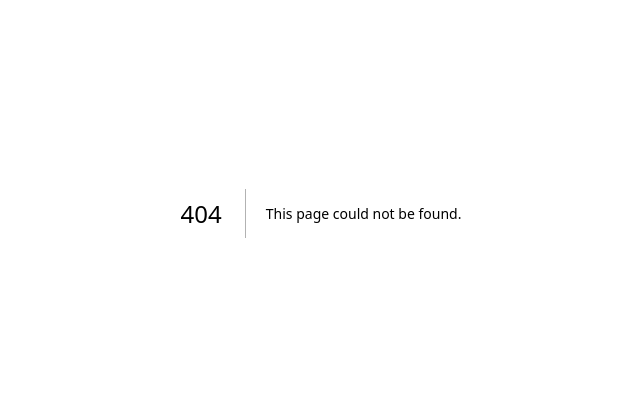
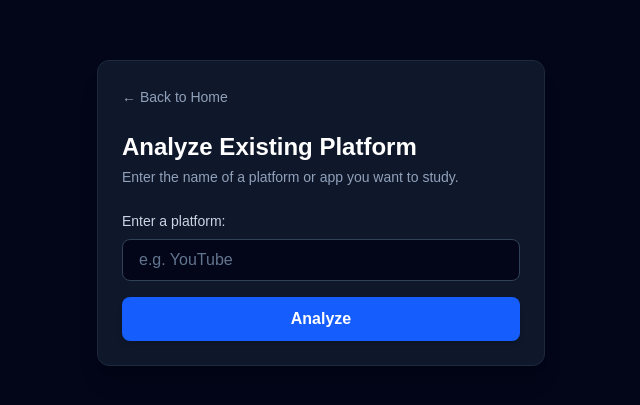
Before and after one commit to ZRYPT/project-breakdown-ai, a Next.js app: page /analyze in a window 1280 px wide. Before the commit this address had no page. Shown: the part 187-592 px from the top of the page, without its empty margins (319-959 px from the left). Built offline with nearby package versions, Linux system fonts and the light colour scheme.

Commit message:
Create analyze feature page(Phase 5)

```diff
--- /dev/null
+++ b/src/app/analyze/page.tsx
@@ -0,0 +1,68 @@
+"use client";
+
+import { useState } from "react";
+import Link from "next/link";
+
+export default function AnalyzePage() {
+  const [platform, setPlatform] = useState("");
+  const [result, setResult] = useState<string | null>(null);
+
+  const handleAnalyze = (e: React.FormEvent) => {
+    e.preventDefault();
+    if (platform.trim()) {
+      setResult(platform);
+    }
+  };
+
+  return (
+    <main className="min-h-screen bg-slate-950 text-slate-100 flex flex-col items-center justify-center p-6">
+      <div className="max-w-md w-full bg-slate-900 border border-slate-800 rounded-xl p-6 shadow-xl space-y-6">
+        <Link
+          href="/"
+          className="text-sm text-slate-400 hover:text-slate-200 transition-colors inline-block"
+        >
+          ← Back to Home
+        </Link>
+
+        <div>
+          <h1 className="text-2xl font-bold text-white mb-1">
+            Analyze Existing Platform
+          </h1>
+          <p className="text-sm text-slate-400">
+            Enter the name of a platform or app you want to study.
+          </p>
+        </div>
+
+        <form onSubmit={handleAnalyze} className="space-y-4">
+          <div>
+            <label className="block text-sm font-medium text-slate-300 mb-2">
+              Enter a platform:
+            </label>
+            <input
+              type="text"
+              value={platform}
+              onChange={(e) => setPlatform(e.target.value)}
+              placeholder="e.g. YouTube"
+              className="w-full px-4 py-2 bg-slate-950 border border-slate-700 rounded-lg text-white placeholder-slate-500 focus:outline-none focus:ring-2 focus:ring-blue-500"
+              required
+            />
+          </div>
+
+          <button
+            type="submit"
+            className="w-full py-2.5 bg-blue-600 hover:bg-blue-500 text-white font-semibold rounded-lg transition-colors shadow-md"
+          >
+            Analyze
+          </button>
+        </form>
+
+        {result && (
+          <div className="mt-6 p-4 bg-slate-950 border border-slate-800 rounded-lg text-center space-y-1">
+            <h3 className="text-xl font-bold text-blue-400">{result}</h3>
+            <p className="text-xs text-slate-500 font-mono">No AI yet.</p>
+          </div>
+        )}
+      </div>
+    </main>
+  );
+}
```
